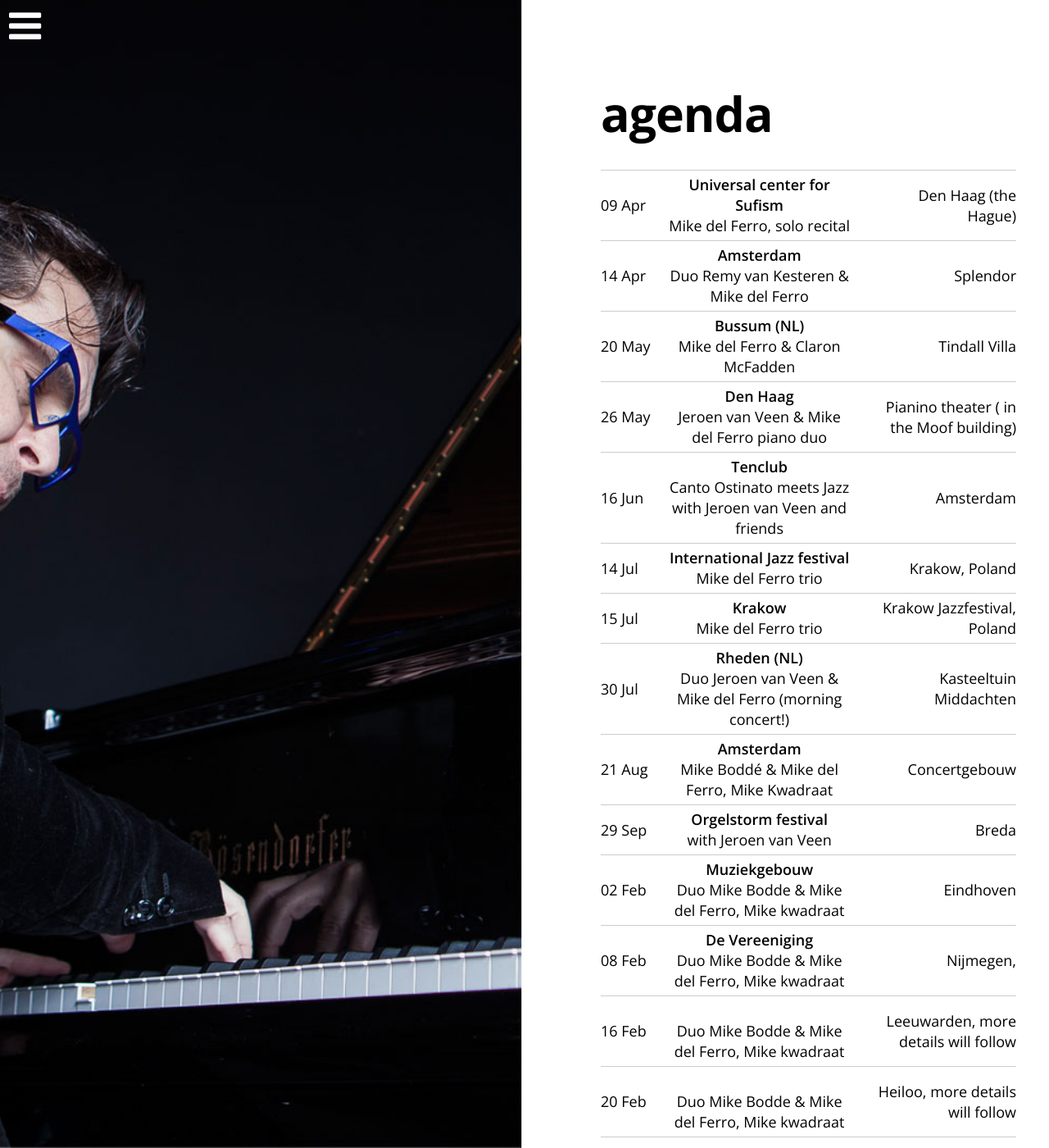
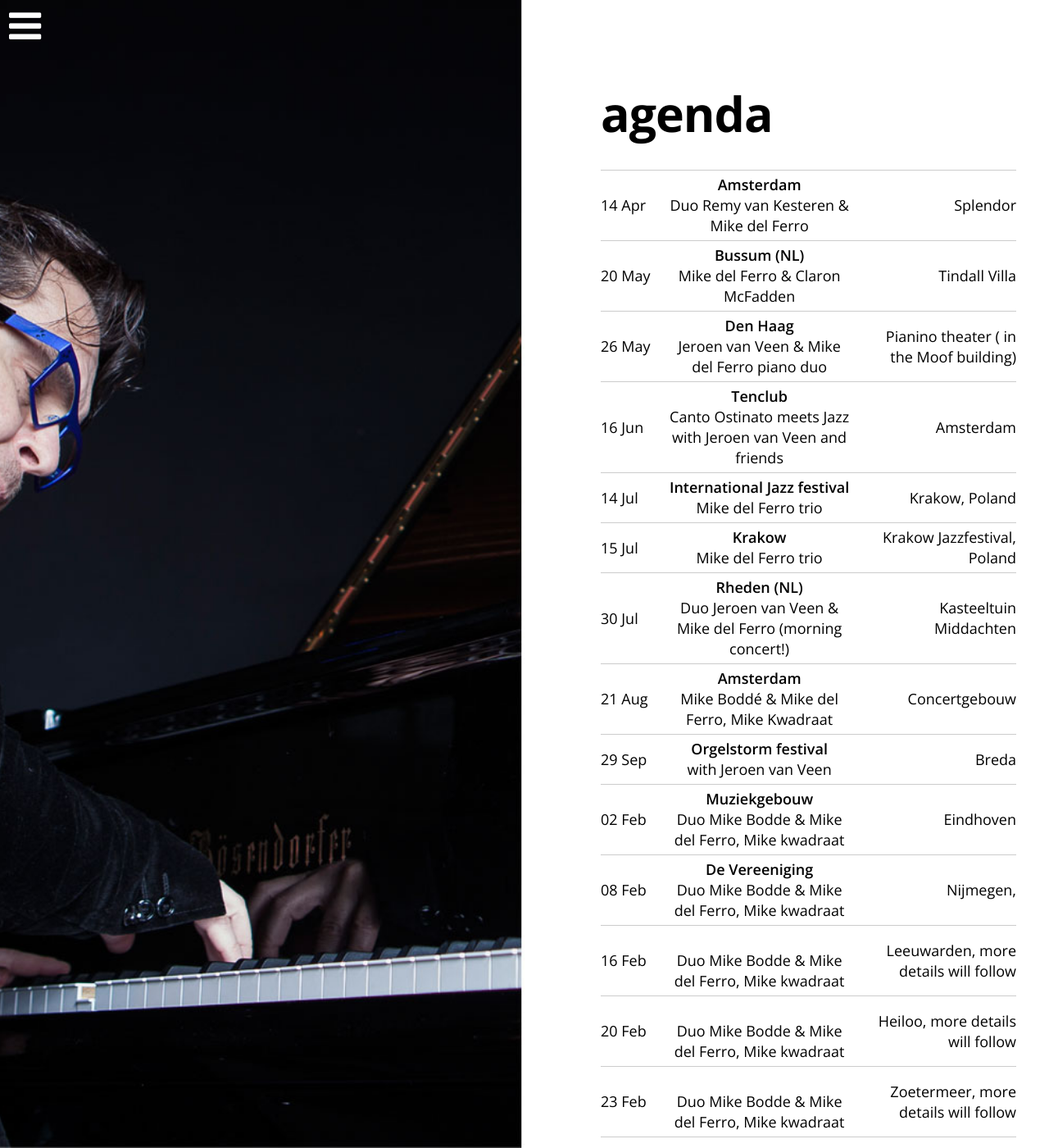
Before and after one commit to mikedelferro/website, a Jekyll site: the page built from agenda.html, in a window 1280 px wide and 1400 px high. Shown: the whole window at 82% size. Built offline with Jekyll 4.4.1, drawn with Linux system fonts in a browser that asks for light colours; nearby versions of some CDN libraries; some of the changed text lies outside the part shown.

Commit message:
Updated '_config.yml' via CloudCannon

```diff
--- a/_config.yml
+++ b/_config.yml
@@ -64,11 +64,6 @@
     location: 'Lelystad, more details will follow'
     venue:
     url:
-  - title: 'Mike del Ferro, solo recital'
-    date: 2017-04-09 16:00:00
-    location: Den Haag (the Hague)
-    venue: Universal center for Sufism
-    url:
   - title: Canto Ostinato meets Jazz with Jeroen van Veen and friends
     date: 2017-06-16 08:00:00
     location: Amsterdam
@@ -79,3 +74,8 @@
     location: 'Krakow, Poland'
     venue: International Jazz festival
     url:
+  - title: 'Mike del Ferro & Mike Boddé, Mike kwadraat'
+    date: 2018-03-28 08:00:00
+    location: Gouda (NL)
+    venue: De Goudse Schouwburg
+    url: 'https://www.goudseschouwburg.nl/voorstellingen/2710/Mike_Kwadraat/Mike_Bodde_Mike_Del_Ferro/'
```
